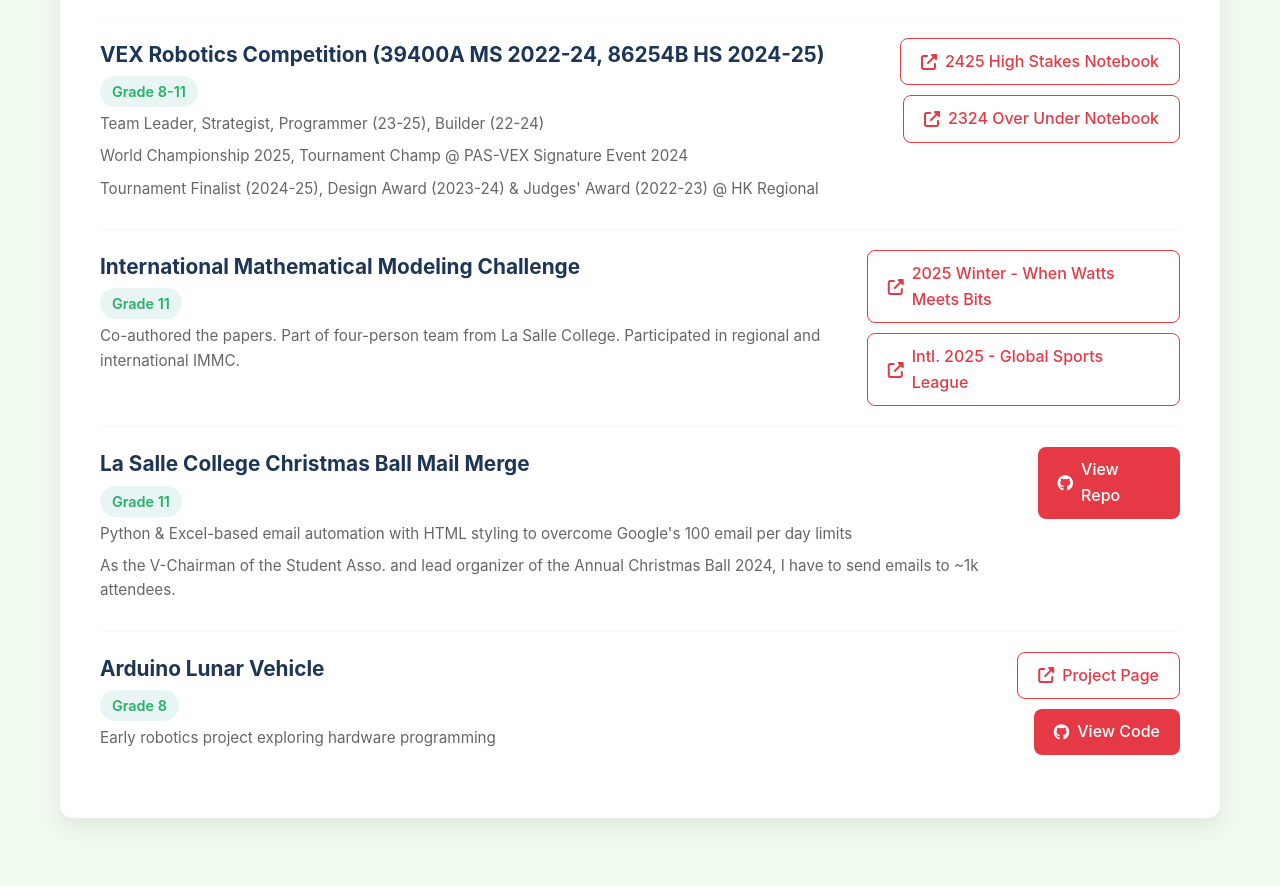
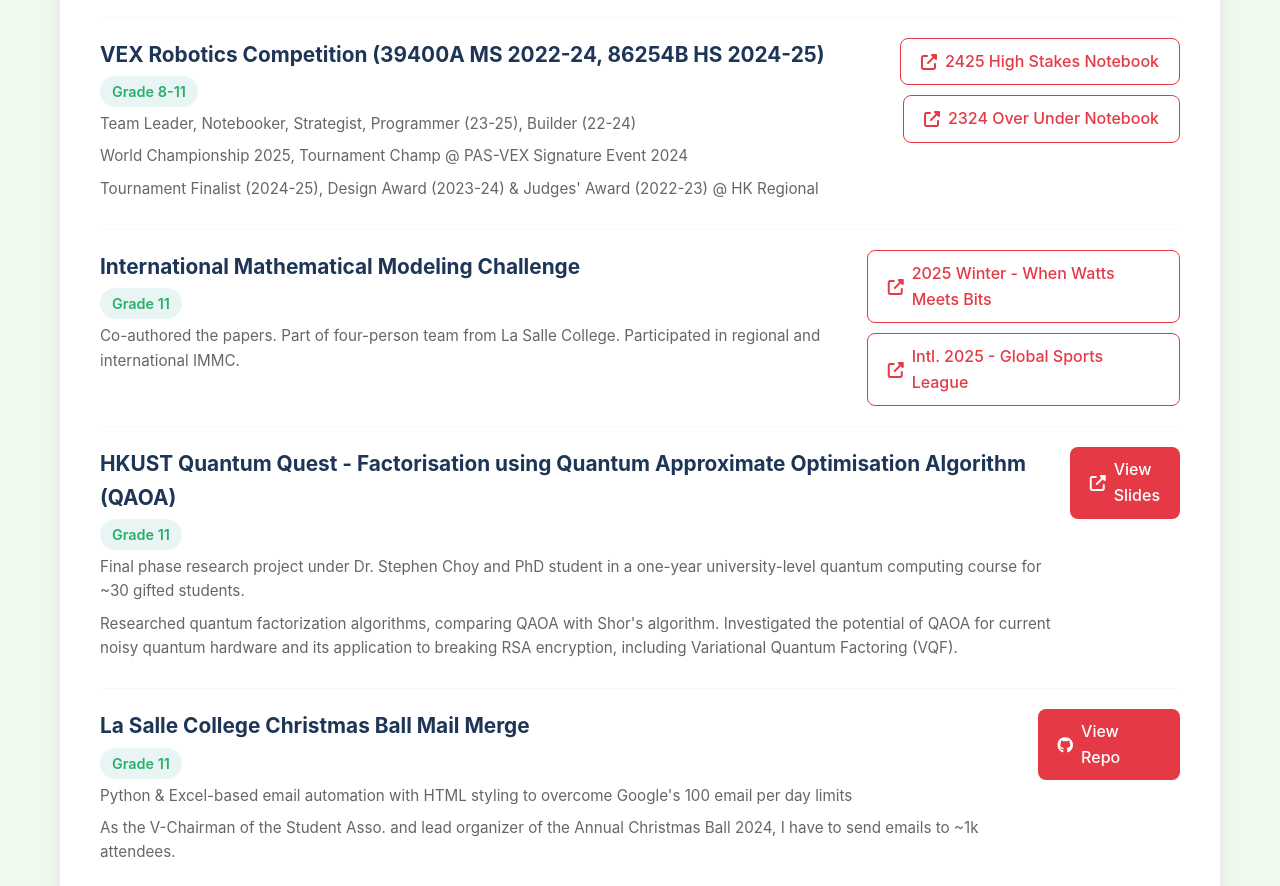
Before and after one commit to Michael-ML7/MIT-Maker-Portfolio, a plain HTML site: page index.html in a window 1280 px wide. Shown: the part 2210-3096 px from the top of the page. Drawn offline with Linux system fonts and the light colour scheme.

Commit message:
Added hkust quantum computing content

```diff
--- a/index.html
+++ b/index.html
@@ -528,7 +528,7 @@
                     <div class="other-project-info">
                         <h3>VEX Robotics Competition (39400A MS 2022-24, 86254B HS 2024-25)</h3>
                         <span class="project-grade">Grade 8-11</span>
-                        <p class="other-project-desc">Team Leader, Strategist, Programmer (23-25), Builder (22-24)</p>
+                        <p class="other-project-desc">Team Leader, Notebooker, Strategist, Programmer (23-25), Builder (22-24)</p>
                         <p class="other-project-desc">World Championship 2025, Tournament Champ @ PAS-VEX Signature Event 2024</p>
                         <p class="other-project-desc">Tournament Finalist (2024-25), Design Award (2023-24) & Judges' Award (2022-23) @ HK Regional</p>
                     </div>
@@ -561,6 +561,20 @@
                             Intl. 2025 - Global Sports League
                         </a>
                     </div>
+                </div>
+
+                <!-- Quantum Quest -->
+                <div class="other-project">
+                    <div class="other-project-info">
+                        <h3>HKUST Quantum Quest - Factorisation using Quantum Approximate Optimisation Algorithm (QAOA)</h3>
+                        <span class="project-grade">Grade 11</span>
+                        <p class="other-project-desc">Final phase research project under Dr. Stephen Choy and PhD student in a one-year university-level quantum computing course for ~30 gifted students.</p>
+                        <p class="other-project-desc">Researched quantum factorization algorithms, comparing QAOA with Shor's algorithm. Investigated the potential of QAOA for current noisy quantum hardware and its application to breaking RSA encryption, including Variational Quantum Factoring (VQF).</p>
+                    </div>
+                    <a href="https://michael-ml7.github.io/MIT-Maker-Portfolio/HKUST Quantum Quest - Factorisation using Quantum Approximate Optimisation Algorithm (QAOA).pdf" target="_blank" class="btn">
+                        <i class="fas fa-external-link-alt"></i>
+                        View Slides
+                    </a>
                 </div>
 
                 <!-- Mail Merge -->
```
